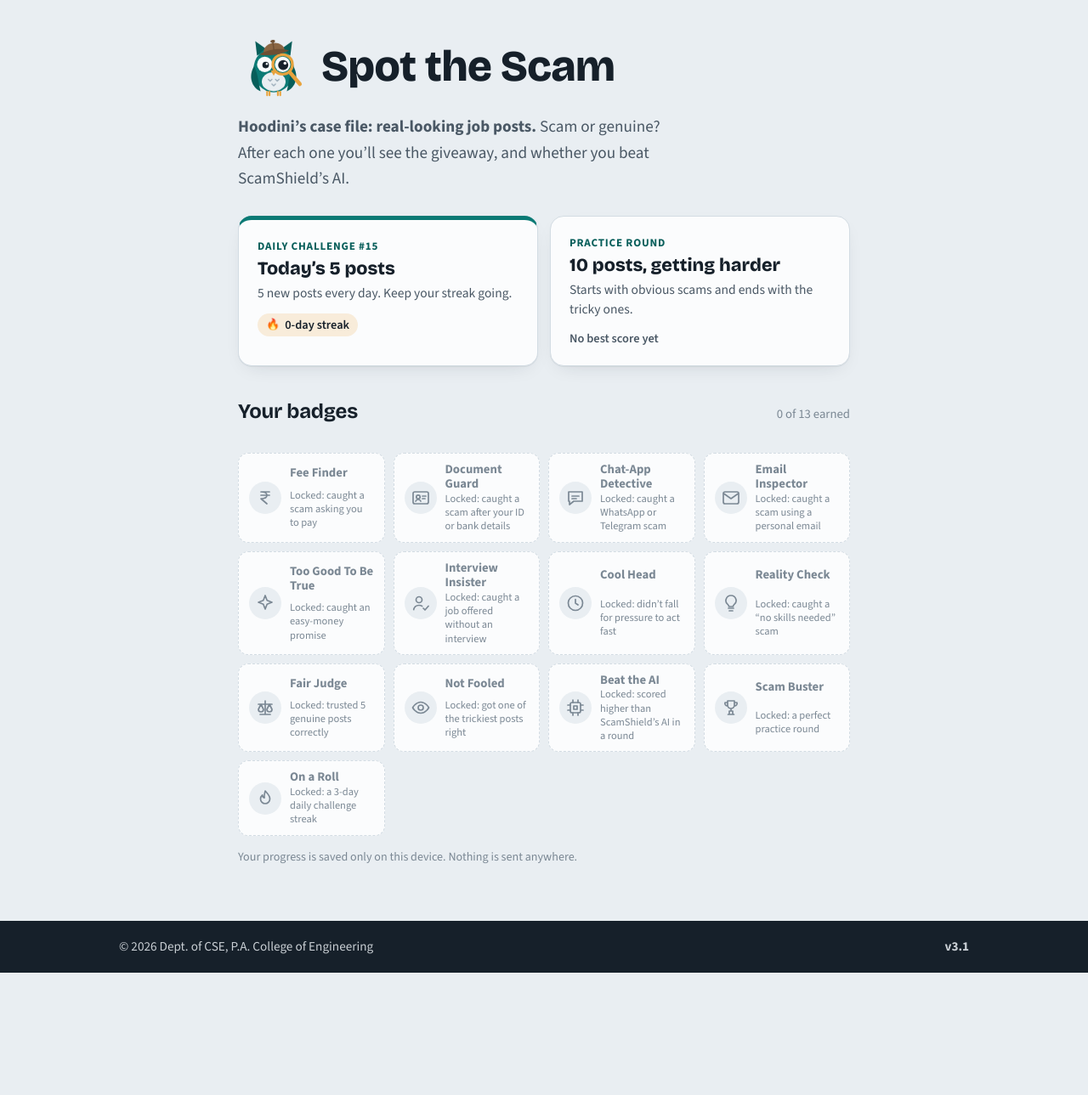
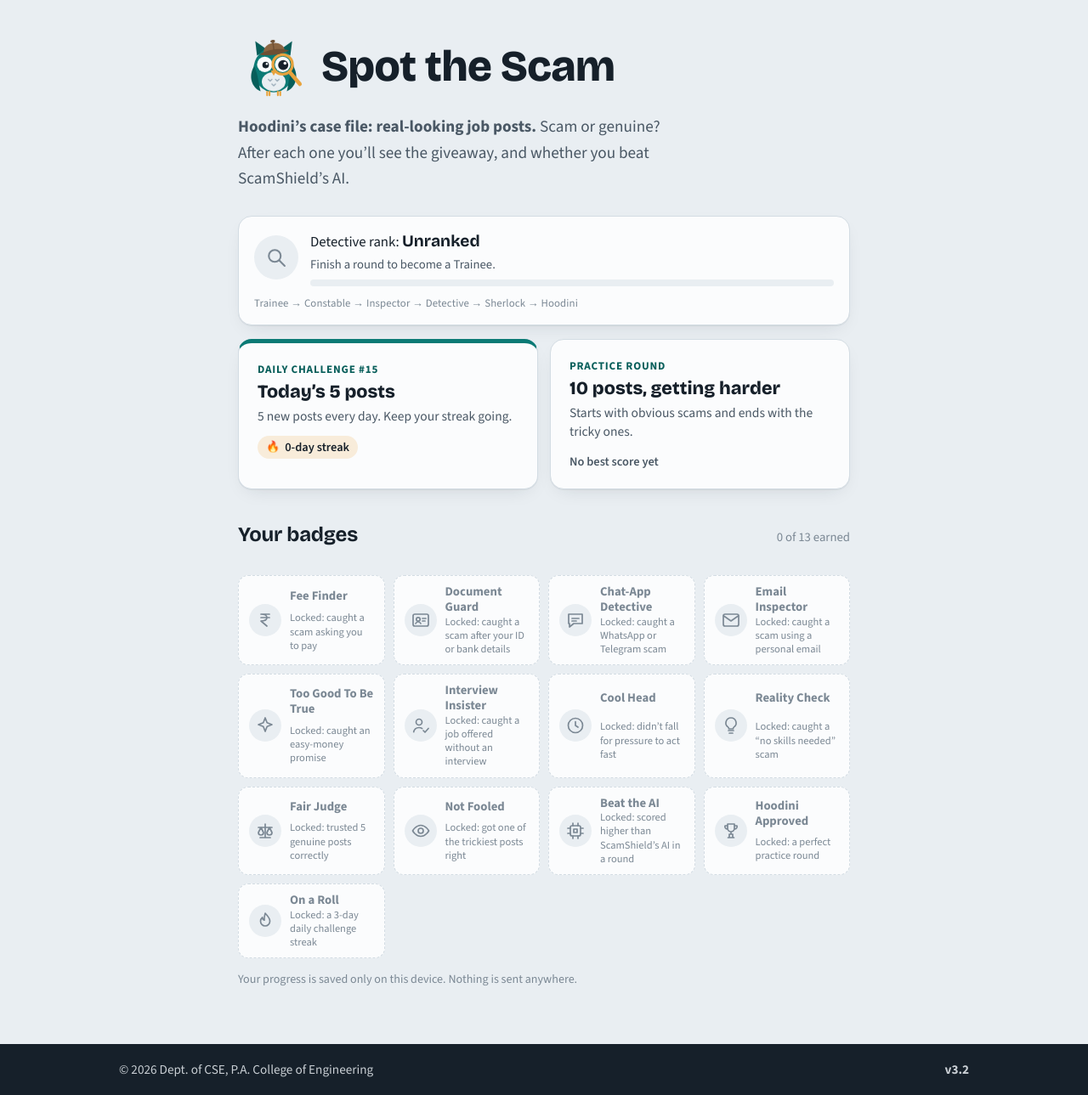
Before and after one commit to muhammad-12pa/hiring-scam-detector, a Flask app: page /play in a window 1280 px wide. Shown: the part 56-1345 px from the top of the page at 85% size. Before the commit the page ends 1201 px from the top, so only its background shows below. Run offline with Flask 3, Linux system fonts and the light colour scheme; parts of the project's set-up code (start-up, migrations or seed data) failed here and were passed over.

Commit message:
v3.2: Hoodini extras (investigating message, quick case, lost-the-trail errors, detective rank ladder, Hoodini Approved badge, owl on share image) and dark-mode fixes
Co-Authored-By: Claude Opus 5.5 <noreply@anthropic.com>
Claude-Session: https://claude.ai/code/session_019QWMaVrvR9ct6AreLANLf9

```diff
--- a/app.py
+++ b/app.py
@@ -12,7 +12,7 @@ from red_flags import combined_risk, find_red_flags, rule_for_word
 app = Flask(__name__)
 
 # Bump on every deploy; shown in the page footer and at /version so you can tell it's live.
-VERSION = "v3.1"
+VERSION = "v3.2"
 
 # Public address, used for link previews (og:image needs an absolute URL).
 SITE_URL = os.environ.get("SITE_URL", "https://hiring-scam-detector.onrender.com").rstrip("/")
--- a/static/game.css
+++ b/static/game.css
@@ -123,3 +123,32 @@
 .fb-head .owl-art { width: 58px; height: 58px; flex: none; }
 .end-owl { width: 120px; height: 120px; margin: 0 auto 4px; display: block; }
 @media (max-width: 560px) { .game-hero .owl-art { width: 64px; height: 64px; } .end-owl { width: 96px; height: 96px; } }
+
+/* Detective rank */
+.rank-card { display: grid; grid-template-columns: 52px 1fr; align-items: center; gap: 4px 14px; margin: 0 0 16px; padding: 14px 18px;
+             background: var(--paper); border: 1px solid var(--line); border-radius: 16px; box-shadow: var(--shadow); }
+.rank-icon { width: 52px; height: 52px; display: grid; place-items: center; border-radius: 50%; color: var(--teal-deep);
+             background: color-mix(in srgb, var(--teal) 16%, var(--paper)); }
+.rank-icon svg { width: 28px; height: 28px; fill: none; stroke: currentColor; stroke-width: 1.8; stroke-linecap: round; stroke-linejoin: round; }
+.rank-icon .owl-svg { width: 44px; height: 44px; stroke: none; animation: none; }
+.rank-card.unranked .rank-icon { color: var(--ink-faint); background: var(--mist); }
+.rank-label { font-size: 1.05rem; }
+.rank-label b { font-family: var(--display); font-size: 1.2rem; }
+.rank-next { color: var(--ink-soft); font-size: .92rem; }
+.rank-bar { height: 8px; margin-top: 6px; border-radius: 999px; background: var(--mist); overflow: hidden; }
+.rank-bar span { display: block; height: 100%; width: 0; border-radius: inherit; background: var(--teal); transition: width .5s; }
+.rank-ladder { grid-column: 1 / -1; margin-top: 6px; font-size: .8rem; color: var(--ink-faint); letter-spacing: .01em; }
+.end-rank { display: inline-flex; align-items: center; gap: 12px; margin: 20px auto 0; padding: 10px 18px 10px 10px; border-radius: 999px;
+            background: color-mix(in srgb, var(--teal) 14%, var(--paper)); color: var(--ink); font-size: 1.05rem;
+            animation: pop .4s cubic-bezier(.3, 1.6, .5, 1) both; }
+.end-rank.hidden { display: none; }
+.end-rank .rank-icon { width: 40px; height: 40px; }
+.end-rank .rank-icon svg { width: 22px; height: 22px; }
+.end-rank .rank-icon .owl-svg { width: 34px; height: 34px; }
+@media (prefers-reduced-motion: reduce) { .rank-bar span { transition: none; } .end-rank { animation: none; } }
+
+/* Dark theme: locked badges a little easier to read (still clearly locked) */
+@media (prefers-color-scheme: dark) {
+  :root:not([data-theme="light"]) .badge:not(.earned) { color: color-mix(in srgb, var(--ink) 62%, var(--paper)); }
+}
+:root[data-theme="dark"] .badge:not(.earned) { color: color-mix(in srgb, var(--ink) 62%, var(--paper)); }
--- a/static/game.js
+++ b/static/game.js
@@ -35,7 +35,7 @@
     { id: "fair_judge", name: "Fair Judge", desc: "Trusted 5 genuine posts correctly", icon: I.scale },
     { id: "not_fooled", name: "Not Fooled", desc: "Got one of the trickiest posts right", icon: I.eye },
     { id: "beat_ai", name: "Beat the AI", desc: "Scored higher than ScamShield’s AI in a round", icon: I.chip },
-    { id: "perfect", name: "Scam Buster", desc: "A perfect practice round", icon: I.trophy },
+    { id: "perfect", name: "Hoodini Approved", desc: "A perfect practice round", icon: I.trophy },   // id kept, so old saves still count
     { id: "streak3", name: "On a Roll", desc: "A 3-day daily challenge streak", icon: I.flame },
   ];
   const svg = path => `<svg viewBox="0 0 24 24" aria-hidden="true">${path}</svg>`;
@@ -47,6 +47,49 @@
   }
   function save() { try { localStorage.setItem(STORE, JSON.stringify(state)); } catch { /* private mode: play without saving */ } }
   let state = load();
+  // Older saves have no rank counters: count anyone who already finished a round as a Trainee.
+  if (state.totalRight == null) state.totalRight = 0;
+  if (state.rounds == null) state.rounds = (state.best != null || state.daily) ? 1 : 0;
+
+  // ---------- Detective ranks (total correct answers, all rounds) ----------
+  const RANK_ICONS = {
+    trainee: '<circle cx="10.5" cy="10.5" r="6"/><path d="m15 15 5.5 5.5"/>',
+    constable: '<path d="M12 3 5 6v5.5c0 4.3 3 7.6 7 8.9 4-1.3 7-4.6 7-8.9V6z"/>',
+    inspector: '<path d="m12 3.5 2.6 5.3 5.9.9-4.3 4.1 1 5.8L12 16.9l-5.2 2.7 1-5.8L3.5 9.7l5.9-.9z"/>',
+    detective: '<path d="M5 15c0-5 3.1-9 7-9s7 4 7 9z"/><path d="M2.5 15.5c3.5-1.6 15.5-1.6 19 0-3.5 2-15.5 2-19 0z"/><path d="M12 6V3.5"/>',
+    sherlock: '<path d="M4 9h7v3a3.5 3.5 0 0 1-7 0z"/><path d="M11 10.5c3 0 4.5-1 6-3.5l3 1.5c-1.7 3.4-4.5 5-9 5"/>',
+  };
+  const RANKS = [
+    { id: "trainee", name: "Trainee", need: 0 },        // reached by finishing a first round
+    { id: "constable", name: "Constable", need: 10 },
+    { id: "inspector", name: "Inspector", need: 25 },
+    { id: "detective", name: "Detective", need: 50 },
+    { id: "sherlock", name: "Sherlock", need: 100 },
+    { id: "hoodini", name: "Hoodini", need: 200 },
+  ];
+  function rankIndex() {
+    if (!state.rounds) return -1;
+    let r = 0;
+    RANKS.forEach((k, i) => { if (state.totalRight >= k.need) r = i; });
+    return r;
+  }
+  const rankIcon = id => id === "hoodini" && window.Owl ? Owl.svg("happy") : `<svg viewBox="0 0 24 24" aria-hidden="true">${RANK_ICONS[id]}</svg>`;
+  function renderRank() {
+    const i = rankIndex(), next = RANKS[i + 1];
+    $("rankIcon").innerHTML = i < 0 ? rankIcon("trainee") : rankIcon(RANKS[i].id);
+    $("rankCard").classList.toggle("unranked", i < 0);
+    $("rankName").textContent = i < 0 ? "Unranked" : RANKS[i].name;
+    let pct = 0;
+    if (i < 0) $("rankNext").textContent = "Finish a round to become a Trainee.";
+    else if (!next) { $("rankNext").textContent = "Top rank. No scam escapes you."; pct = 100; }
+    else {
+      const left = next.need - state.totalRight, from = RANKS[i].need;
+      $("rankNext").textContent = `${left} more correct ${left === 1 ? "answer" : "answers"} to ${next.name}`;
+      pct = Math.round(100 * (state.totalRight - from) / (next.need - from));
+    }
+    $("rankFill").style.width = pct + "%";
+    $("rankBar").setAttribute("aria-valuenow", String(pct));
+  }
 
   // ---------- Dates and seeded random ----------
   const ymd = d => `${d.getFullYear()}-${String(d.getMonth() + 1).padStart(2, "0")}-${String(d.getDate()).padStart(2, "0")}`;
@@ -96,7 +139,7 @@
       state.recent = state.recent.concat(round.posts.map(p => p.id)).slice(-40);
       save();
     }
-    Object.assign(round, { i: 0, answers: [], ai: [], earned: [] });
+    Object.assign(round, { i: 0, answers: [], ai: [], earned: [], rankStart: rankIndex() });
     show("gamePlay");
     renderProgress();
     renderQuestion();
@@ -164,6 +207,7 @@
     const right = saysScam === isScam;
     const aiRight = (p.ai >= 50) === isScam;
     round.answers.push(right);
+    if (right) state.totalRight += 1;
     round.ai.push(aiRight);
     [$("ansScam"), $("ansReal")].forEach(b => { b.disabled = true; });
 
@@ -232,13 +276,15 @@
 
   // ---------- End of round ----------
   function titleFor(ratio) {
-    if (ratio === 1) return ["Scam Buster", "Perfect. Nobody’s getting your registration fee."];
+    if (ratio === 1) return ["Hoodini Approved", "Perfect. Nobody’s getting your registration fee."];
     if (ratio >= 0.8) return ["Scam Spotter", "Very hard to fool. Only a couple slipped through."];
     if (ratio >= 0.6) return ["Sharp-eyed", "Good instincts. Read the giveaways and go again."];
     return ["Rookie", "Scammers are good at this. Every round makes you harder to fool."];
   }
 
   function finish() {
+    state.rounds += 1;
+    round.promoted = rankIndex() > round.rankStart ? RANKS[rankIndex()] : null;
     const you = round.answers.filter(Boolean).length, ai = round.ai.filter(Boolean).length, n = round.posts.length;
     if (you > ai) award("beat_ai");
     if (round.mode === "practice") {
@@ -251,10 +297,20 @@
       state.daily = { day: today(), num: dayNumber(), answers: round.answers, ai: round.ai };
     }
     save();
-    renderEnd(round.mode, round.answers, round.ai, round.earned);
+    renderEnd(round.mode, round.answers, round.ai, round.earned, round.promoted);
   }
 
-  function renderEnd(mode, answers, ai, earned) {
+  function renderEnd(mode, answers, ai, earned, promoted) {
+    const er = $("endRank");
+    er.classList.toggle("hidden", !promoted);
+    if (promoted) {
+      er.innerHTML = `<span class="rank-icon">${rankIcon(promoted.id)}</span>`;
+      const t = document.createElement("span");
+      t.innerHTML = "<b>Promoted!</b> ";
+      t.append(`You’re now ${/^[AEIOU]/.test(promoted.name) ? "an" : "a"} ${promoted.name}.`);
+      if (promoted.id === "hoodini") t.textContent = "Promoted! You’ve reached Hoodini rank. No scam escapes you.";
+      er.appendChild(t);
+    }
     const you = answers.filter(Boolean).length, aiN = ai.filter(Boolean).length, n = answers.length;
     const [title, msg] = titleFor(you / n);
     if (window.Owl) $("endOwl").innerHTML = Owl.svg(you / n >= 0.8 ? "happy" : you / n >= 0.6 ? "think" : "oops");
@@ -312,6 +368,7 @@
     grid.innerHTML = "";
     BADGES.forEach(b => grid.appendChild(badgeTile(b, !!state.badges[b.id])));
     const have = BADGES.filter(b => state.badges[b.id]).length;
+    renderRank();
     $("badgeCount").textContent = `${have} of ${BADGES.length} earned`;
     $("bestScore").textContent = state.best != null ? `Best score: ${state.best}/${PRACTICE_LEN}` : "No best score yet";
 
@@ -352,7 +409,7 @@
     .then(r => r.json())
     .then(d => { POSTS = d.posts; renderHome(); })
     .catch(() => {
-      $("dailyDesc").textContent = "Couldn’t load the posts. Check your connection and reload the page.";
+      $("dailyDesc").textContent = "Hoodini lost the trail: couldn’t load the case file. Check your connection and reload the page.";
       [$("dailyBtn"), $("practiceBtn")].forEach(b => { b.disabled = true; });
     });
   renderHome();
--- a/static/owl.js
+++ b/static/owl.js
@@ -3,11 +3,11 @@
 (() => {
   const INK = "#16202A", AMBER = "#E8A33D";
   const body = `
-    <path d="M32 42 L29 18 L49 32 Z" fill="#075E5A"/>
-    <path d="M88 42 L91 18 L71 32 Z" fill="#075E5A"/>
-    <ellipse cx="60" cy="66" rx="34" ry="38" fill="#0B7A75"/>
-    <path class="owl-wing-l" d="M27 60 C17 77 23 96 38 102 C34 88 34 74 27 60 Z" fill="#075E5A"/>
-    <path class="owl-wing-r" d="M93 60 C103 77 97 96 82 102 C86 88 86 74 93 60 Z" fill="#075E5A"/>
+    <path class="owl-accent" d="M32 42 L29 18 L49 32 Z" fill="#075E5A"/>
+    <path class="owl-accent" d="M88 42 L91 18 L71 32 Z" fill="#075E5A"/>
+    <ellipse class="owl-body" cx="60" cy="66" rx="34" ry="38" fill="#0B7A75"/>
+    <path class="owl-wing-l owl-accent" d="M27 60 C17 77 23 96 38 102 C34 88 34 74 27 60 Z" fill="#075E5A"/>
+    <path class="owl-wing-r owl-accent" d="M93 60 C103 77 97 96 82 102 C86 88 86 74 93 60 Z" fill="#075E5A"/>
     <ellipse cx="60" cy="86" rx="20" ry="16" fill="#E9EEF2"/>
     <path d="M51 82 l3 3 l3 -3 M63 82 l3 3 l3 -3 M57 90 l3 3 l3 -3" stroke="#9FB0BD" stroke-width="2" fill="none" stroke-linecap="round" stroke-linejoin="round"/>
     <path d="M49 103 v6 M53 103 v6 M67 103 v6 M71 103 v6" stroke="${AMBER}" stroke-width="3" stroke-linecap="round"/>`;
--- a/static/style.css
+++ b/static/style.css
@@ -548,3 +548,15 @@ footer { background: var(--nav-bg); color: var(--nav-ink); padding: 18px 0; font
   .nav nav a:not(.nav-play) { display: none; }
   .nav-inner { gap: 10px; }
 }
+
+/* Dark theme: a lighter Hoodini and a visible speech bubble */
+@media (prefers-color-scheme: dark) {
+  :root:not([data-theme="light"]) .owl-body { fill: #3CC2B9; }
+  :root:not([data-theme="light"]) .owl-accent { fill: #1F9C93; }
+  :root:not([data-theme="light"]) .owl-line,
+  :root:not([data-theme="light"]) .owl-line::before { background: color-mix(in srgb, var(--ink) 16%, var(--paper)); }
+}
+:root[data-theme="dark"] .owl-body { fill: #3CC2B9; }
+:root[data-theme="dark"] .owl-accent { fill: #1F9C93; }
+:root[data-theme="dark"] .owl-line,
+:root[data-theme="dark"] .owl-line::before { background: color-mix(in srgb, var(--ink) 16%, var(--paper)); }
--- a/static/sw.js
+++ b/static/sw.js
@@ -26,7 +26,7 @@ self.addEventListener("fetch", event => {
     event.respondWith(fetch(req).catch(() => new Response(
       `<!doctype html><meta name="viewport" content="width=device-width,initial-scale=1"><title>ScamShield</title>
        <body style="font-family:system-ui,sans-serif;background:#E9EEF2;color:#16202A;display:grid;place-items:center;min-height:90vh;text-align:center;padding:24px">
-       <div><h1 style="margin:0 0 8px">You’re offline</h1><p>ScamShield needs the internet to check a posting. Connect and try again.</p>
+       <div><h1 style="margin:0 0 8px">Hoodini lost the trail</h1><p>You’re offline. ScamShield needs the internet to check a posting. Connect and try again.</p>
        <button onclick="location.reload()" style="font:inherit;font-weight:700;padding:10px 18px;border:0;border-radius:10px;background:#0B7A75;color:#fff">Try again</button></div>`,
       { headers: { "content-type": "text/html; charset=utf-8" } })));
   }
--- a/templates/index.html
+++ b/templates/index.html
@@ -108,7 +108,7 @@
         <div id="thinking" class="thinking hidden" role="status" aria-live="polite">
           <span id="thinkOwl" class="owl-art"></span>
           <div>
-            <p class="thinking-title">Checking the posting…</p>
+            <p class="thinking-title">Detective Hoodini is investigating…</p>
             <p class="thinking-fact"><b>Did you know?</b> <span id="thinkFact"></span></p>
           </div>
         </div>
@@ -206,7 +206,7 @@
             <span id="quizOwl" class="owl-art"></span>
             <div>
               <p class="quiz-kicker">Quick round</p>
-              <h2 id="quizTitle">Scam or genuine?</h2>
+              <h2 id="quizTitle">Hoodini’s quick case: scam or genuine?</h2>
               <p class="quiz-sub">One real-looking post. Make your call, then see what gave it away.</p>
             </div>
           </div>
--- a/templates/play.html
+++ b/templates/play.html
@@ -55,6 +55,16 @@
           <h1 class="game-title">Spot the Scam</h1>
         </div>
         <p class="lede"><b>Hoodini’s case file: real-looking job posts.</b> Scam or genuine? After each one you’ll see the giveaway, and whether you beat ScamShield’s AI.</p>
+
+        <div id="rankCard" class="rank-card">
+          <span id="rankIcon" class="rank-icon"></span>
+          <div class="rank-text">
+            <p class="rank-label">Detective rank: <b id="rankName">Unranked</b></p>
+            <p id="rankNext" class="rank-next"></p>
+            <div id="rankBar" class="rank-bar" role="progressbar" aria-label="Progress to next rank" aria-valuemin="0" aria-valuemax="100" aria-valuenow="0"><span id="rankFill"></span></div>
+          </div>
+          <p class="rank-ladder">Trainee → Constable → Inspector → Detective → Sherlock → Hoodini</p>
+        </div>
 
         <div class="modes">
           <button id="dailyBtn" class="mode-card mode-daily" type="button">
@@ -126,6 +136,7 @@
           <div><span>ScamShield AI</span><b id="vsAi"></b></div>
         </div>
         <p id="vsMsg" class="vs-msg"></p>
+        <p id="endRank" class="end-rank hidden" role="status"></p>
         <div id="endBadges" class="end-badges hidden">
           <h3>New badges</h3>
           <ul id="endBadgeList" class="badge-grid small"></ul>
```
Also changed, not shown: static/script.js (+19 -7 lines).
